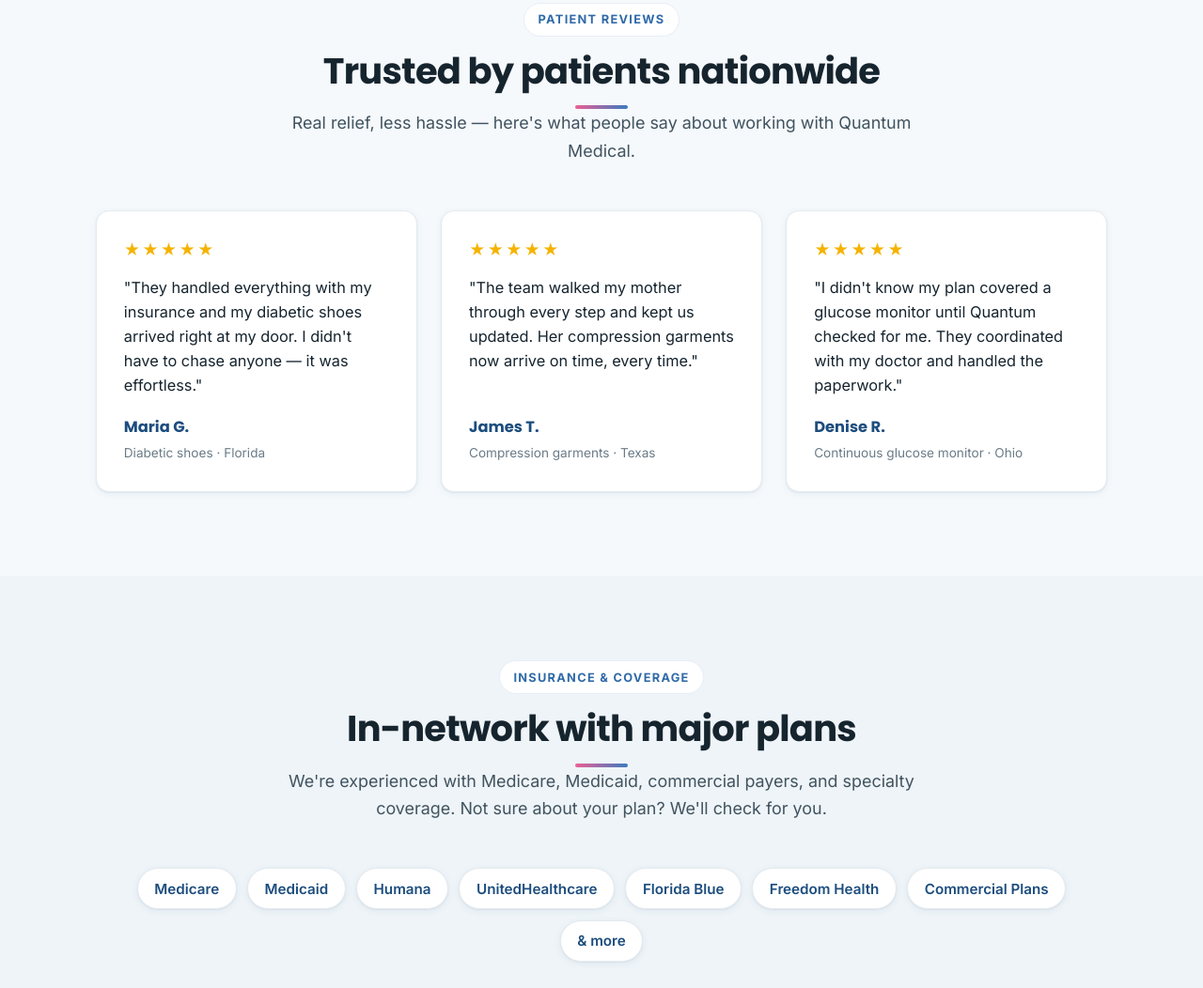
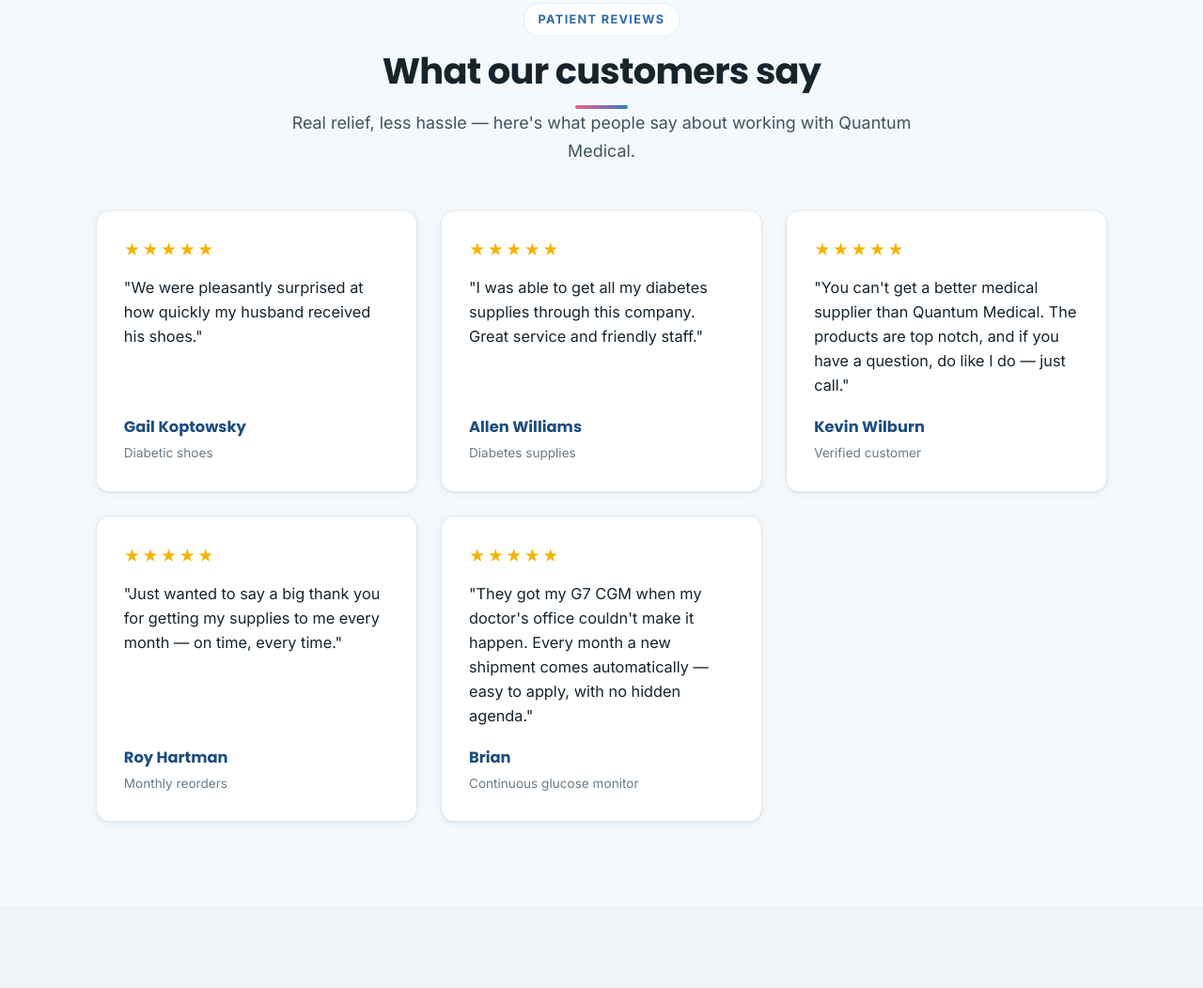
Before and after one commit to BernardTeamCerium/QuantumMedicalSupply, a website: page index.html in a window 1280 px wide. Shown: the part 4938-5990 px from the top of the page at 94% size. Drawn offline with Linux system fonts and the light colour scheme.

Commit message:
Replace placeholder testimonials with real customer reviews
Add five verified five-star reviews from Gail Koptowsky, Allen Williams,
Kevin Wilburn, Roy Hartman, and Brian to the homepage reviews section.

```diff
--- a/index.html
+++ b/index.html
@@ -279,30 +279,39 @@
     </section>
 
     <!-- ============================ REVIEWS ============================ -->
-    <!-- NOTE: These are PLACEHOLDER testimonials. Replace with real, verified
-         patient reviews (e.g., from Yelp/Google) before going live. -->
+    <!-- Real customer reviews provided by Quantum Medical. Add more by copying a <figure class="card review"> block. -->
     <section class="section section--soft" id="reviews">
       <div class="container">
         <div class="section-head center">
           <span class="eyebrow">Patient Reviews</span>
-          <h2>Trusted by patients nationwide</h2>
+          <h2>What our customers say</h2>
           <p class="lead">Real relief, less hassle — here's what people say about working with Quantum Medical.</p>
         </div>
         <div class="grid grid-3">
           <figure class="card review">
             <div class="stars" aria-label="Rated 5 out of 5 stars">★★★★★</div>
-            <blockquote>"They handled everything with my insurance and my diabetic shoes arrived right at my door. I didn't have to chase anyone — it was effortless."</blockquote>
-            <figcaption><b>Maria G.</b><span>Diabetic shoes · Florida</span></figcaption>
+            <blockquote>"We were pleasantly surprised at how quickly my husband received his shoes."</blockquote>
+            <figcaption><b>Gail Koptowsky</b><span>Diabetic shoes</span></figcaption>
           </figure>
           <figure class="card review">
             <div class="stars" aria-label="Rated 5 out of 5 stars">★★★★★</div>
-            <blockquote>"The team walked my mother through every step and kept us updated. Her compression garments now arrive on time, every time."</blockquote>
-            <figcaption><b>James T.</b><span>Compression garments · Texas</span></figcaption>
+            <blockquote>"I was able to get all my diabetes supplies through this company. Great service and friendly staff."</blockquote>
+            <figcaption><b>Allen Williams</b><span>Diabetes supplies</span></figcaption>
           </figure>
           <figure class="card review">
             <div class="stars" aria-label="Rated 5 out of 5 stars">★★★★★</div>
-            <blockquote>"I didn't know my plan covered a glucose monitor until Quantum checked for me. They coordinated with my doctor and handled the paperwork."</blockquote>
-            <figcaption><b>Denise R.</b><span>Continuous glucose monitor · Ohio</span></figcaption>
+            <blockquote>"You can't get a better medical supplier than Quantum Medical. The products are top notch, and if you have a question, do like I do — just call."</blockquote>
+            <figcaption><b>Kevin Wilburn</b><span>Verified customer</span></figcaption>
+          </figure>
+          <figure class="card review">
+            <div class="stars" aria-label="Rated 5 out of 5 stars">★★★★★</div>
+            <blockquote>"Just wanted to say a big thank you for getting my supplies to me every month — on time, every time."</blockquote>
+            <figcaption><b>Roy Hartman</b><span>Monthly reorders</span></figcaption>
+          </figure>
+          <figure class="card review">
+            <div class="stars" aria-label="Rated 5 out of 5 stars">★★★★★</div>
+            <blockquote>"They got my G7 CGM when my doctor's office couldn't make it happen. Every month a new shipment comes automatically — easy to apply, with no hidden agenda."</blockquote>
+            <figcaption><b>Brian</b><span>Continuous glucose monitor</span></figcaption>
           </figure>
         </div>
       </div>
```
